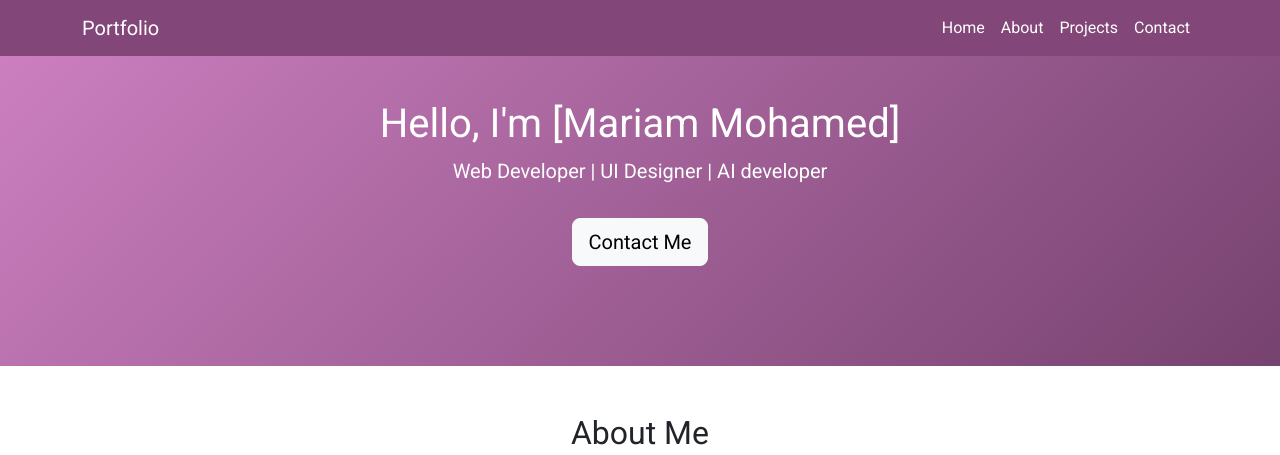
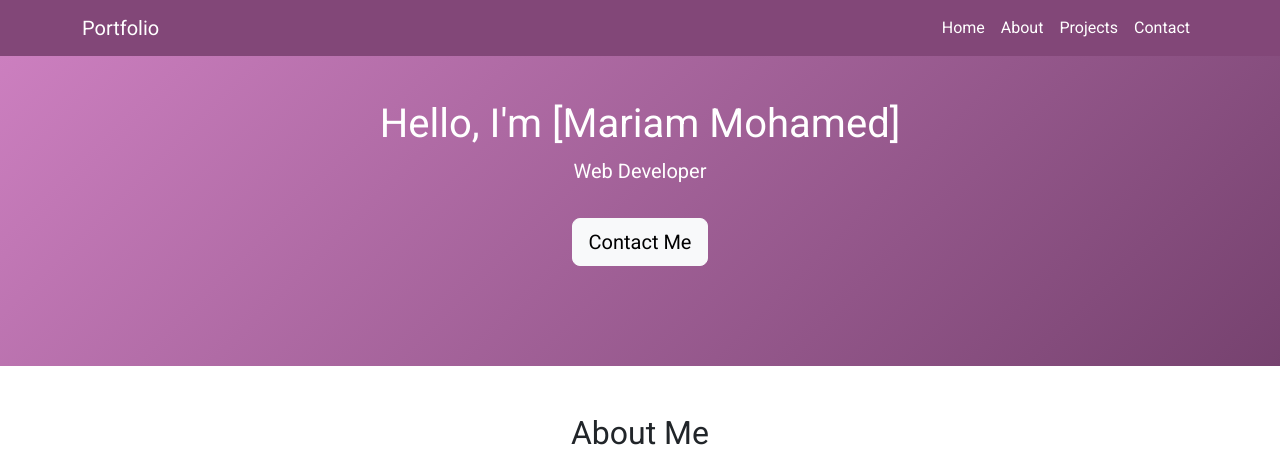
Before and after one commit to 2004-mariam/portfolio, a plain HTML site: page index.html in a window 1280 px wide. Shown: the top 455 px of the page. Drawn offline with nearby package versions, Linux system fonts and the light colour scheme.

Commit message:
Update index.html

```diff
--- a/index.html
+++ b/index.html
@@ -39,7 +39,7 @@
   <section id="home" class="hero-section">
     <div class="container">
       <h1>Hello, I'm [Mariam Mohamed]</h1>
-      <p class="lead">Web Developer | UI Designer | AI developer</p>
+      <p class="lead">Web Developer </p>
       <a href="#contact" class="btn btn-light btn-lg mt-3">Contact Me</a>
     </div>
   </section>
@@ -132,4 +132,5 @@
 
   <script src="https://cdn.jsdelivr.net/npm/bootstrap@5.3.0/dist/js/bootstrap.bundle.min.js"></script>
 </body>
+
 </html>
```
